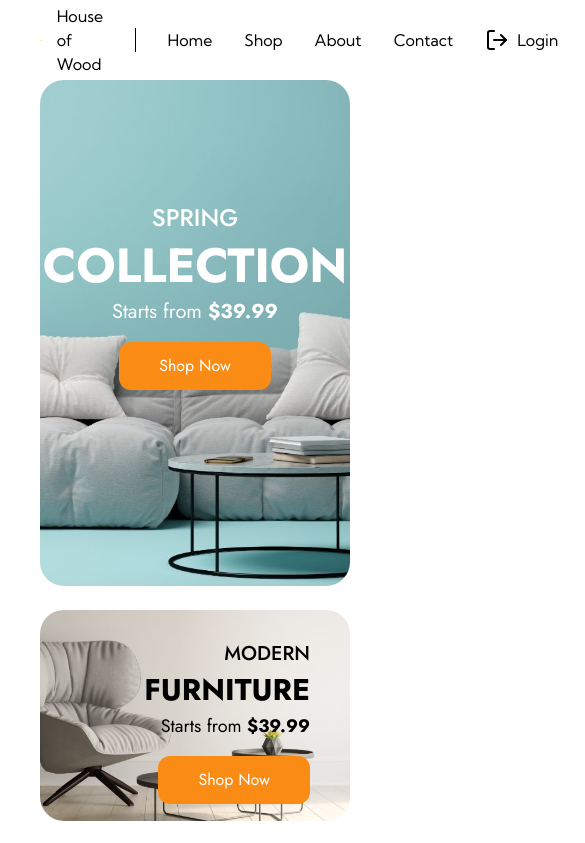
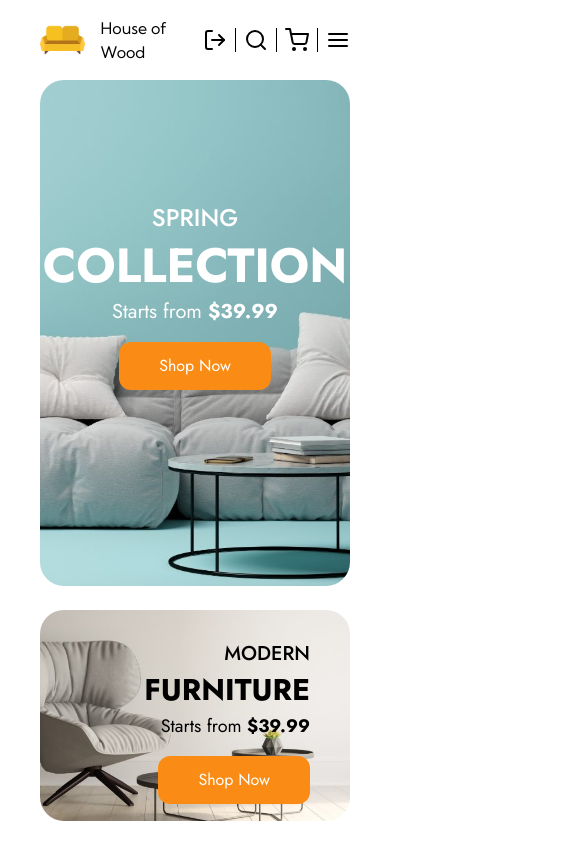
Before and after one commit to nikets40/house-of-wood, a Next.js app: page / in a window 390 px wide. Shown: the top 843 px of the page, 585 px wide, since content can reach past the window. Built offline with nearby package versions, Linux system fonts and the light colour scheme.

Commit message:
added responsiveness to header

```diff
--- a/components/Header.tsx
+++ b/components/Header.tsx
@@ -1,7 +1,7 @@
 import Image from "next/image";
 import Link from "next/link";
 import React, { ReactElement } from "react";
-import { LogOut, Search, ShoppingCart } from "react-feather";
+import { LogOut, Search, ShoppingCart, Menu } from "react-feather";
 
 const Header: React.FC = () => {
   const numberOfItemsInCart = 0;
@@ -10,7 +10,7 @@ const Header: React.FC = () => {
       {/* Left Side of Navbar */}
       <div className="flex items-center">
         <Logo />
-        <Divider />
+        <Divider classname="hidden md:block md:mx-6" />
         <NavItems />
       </div>
 
@@ -24,7 +24,7 @@ const Header: React.FC = () => {
           icon={
             <div className="relative">
               <ShoppingCart className="w-6 h-6" />
-              {numberOfItemsInCart>0 && (
+              {numberOfItemsInCart > 0 && (
                 <div className="absolute -top-3 -right-3 bg-yellow-500 rounded-full flex">
                   <p className="text-[12px] text-white px-2 py-1">
                     {numberOfItemsInCart}
@@ -36,6 +36,13 @@ const Header: React.FC = () => {
           link="/"
           text="Cart"
         />
+
+        <Divider classname="md:hidden" />
+        <Link href="/">
+          <a className="md:hidden" >
+            <Menu className="w-6 h-6" />
+          </a>
+        </Link>
       </div>
     </header>
   );
@@ -43,8 +50,8 @@ const Header: React.FC = () => {
 
 export default Header;
 
-const Divider: React.FC = () => {
-  return <div className="w-[1px] h-6 bg-black mx-8" />;
+const Divider: React.FC<{ classname?: string }> = ({ classname = "" }) => {
+  return <div className={`w-[1px] h-6 bg-black mx-2 lg:mx-8 ${classname}`} />;
 };
 
 const Logo: React.FC = () => {
@@ -58,7 +65,7 @@ const Logo: React.FC = () => {
 
 const NavItems: React.FC = () => {
   return (
-    <div className="nav-items">
+    <div className="nav-items hidden md:block">
       <Link passHref href="/">
         <a className="">Home</a>
       </Link>
@@ -84,7 +91,7 @@ const IconLink: React.FC<{ icon: any; text: string; link: string }> = ({
     <Link passHref href={link}>
       <a className="flex space-x-2">
         {icon}
-        <p>{text}</p>
+        <p className="hidden md:inline-block md:text-sm lg:text-base">{text}</p>
       </a>
     </Link>
   );
--- a/styles/index.css
+++ b/styles/index.css
@@ -8,7 +8,7 @@
 
 @layer components{
   .nav-items a{
-    @apply mr-8 font-normal text-base
+    @apply mr-4 lg:mr-6 xl:mr-8 font-normal md:text-sm lg:text-base;
   }
 }
 
```
